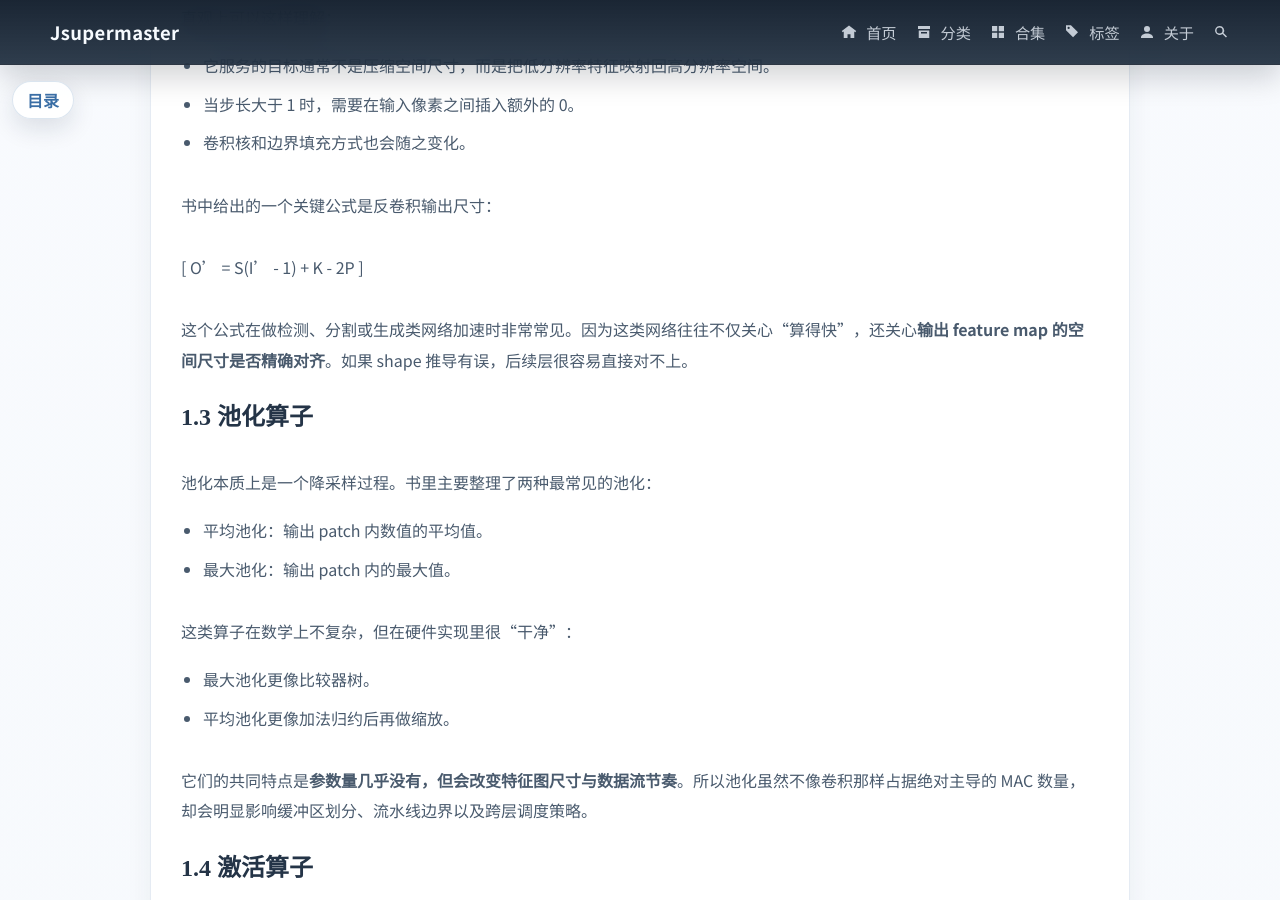
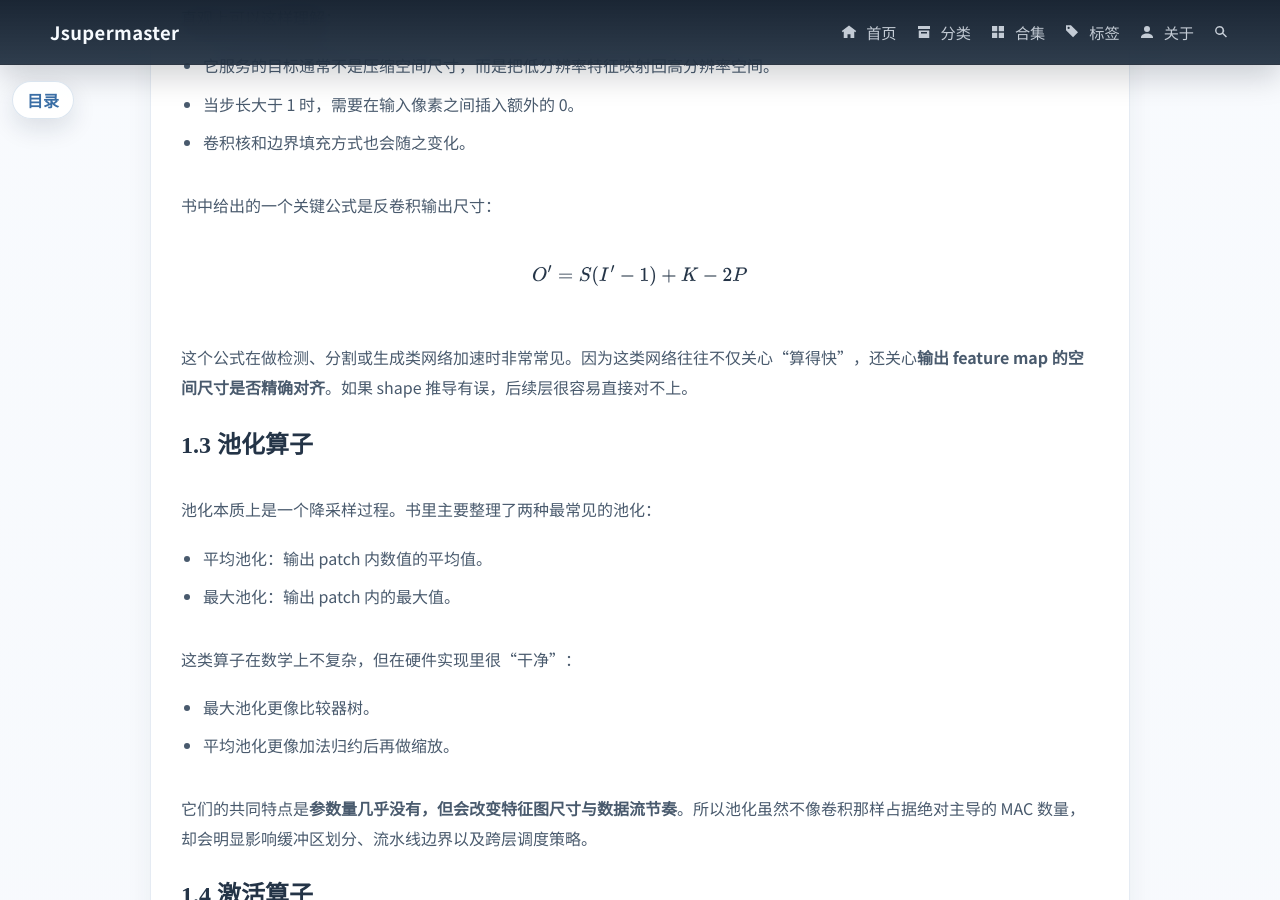
Before and after one commit to Jsupermaster/Jsupermaster.github.io, a Jekyll site: the page built from _posts/2026-06-12-dnn-fpga-book-ch1-basic-operators.md, in a window 1280 px wide and 900 px high, scrolled down 2199 px. Built offline with Jekyll 4.4.1, drawn with Linux system fonts in a browser that asks for light colours; comment, search, counter and statistics services are not loaded; some of the changed text lies outside the part shown.

Commit message:
update_260612_8

```diff
--- a/_layouts/default.html
+++ b/_layouts/default.html
@@ -13,7 +13,10 @@
     window.MathJax = {
       tex: {
         inlineMath: [['\\(', '\\)']],
-        displayMath: [['\\[', '\\]']]
+        displayMath: [['$$', '$$'], ['\\[', '\\]']]
+      },
+      options: {
+        skipHtmlTags: ['script', 'noscript', 'style', 'textarea', 'pre', 'code']
       },
       svg: {
         fontCache: 'global'
--- a/assets/styles.css
+++ b/assets/styles.css
@@ -1368,7 +1368,7 @@ img {
 .post-content td {
   padding: 12px 14px;
   border-bottom: 1px solid var(--line);
-  text-align: left;
+  text-align: center;
   vertical-align: middle;
   color: #495a6d;
 }
@@ -1382,8 +1382,20 @@ img {
   border-bottom: 0;
 }
 
-.post-content .MathJax {
-  font-size: 1.02em !important;
+.post-content mjx-container {
+  color: var(--text);
+}
+
+.post-content mjx-container[display="true"] {
+  margin: 18px 0 !important;
+  text-align: center !important;
+  overflow-x: auto;
+  overflow-y: hidden;
+  padding: 6px 0;
+}
+
+.post-content mjx-container[display="true"] svg {
+  max-width: 100%;
 }
 
 .post-content li + li {
```
Also changed, not shown: _posts/2026-06-12-dnn-fpga-book-ch1-basic-operators.md (+4 -4 lines).
